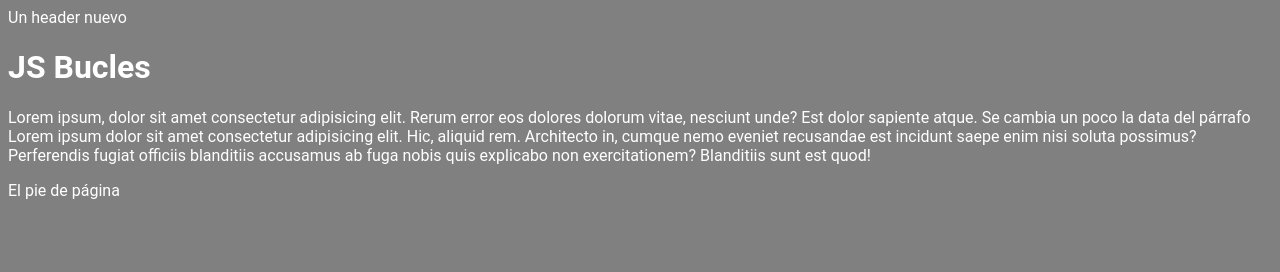
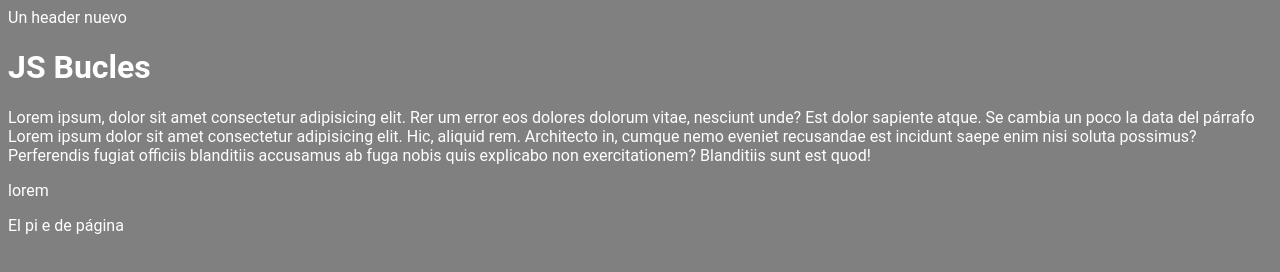
Before and after one commit to agustrova/js-bucles, a plain HTML site: page index.html in a window 1280 px wide. Drawn offline with Linux system fonts and the light colour scheme.

Commit message:
Cambio en el index2

```diff
--- a/index.html
+++ b/index.html
@@ -9,10 +9,13 @@
 <body>
     <head>Un header nuevo </head>
     <h1> JS Bucles    </h1>
-    <p>Lorem ipsum, dolor sit amet consectetur adipisicing elit. Rerum error eos dolores dolorum vitae, nesciunt unde? Est dolor sapiente atque. Se cambia un poco la data del párrafo Lorem ipsum dolor sit amet consectetur adipisicing elit. Hic, aliquid rem. Architecto in, cumque nemo eveniet recusandae est incidunt saepe enim nisi soluta possimus? Perferendis fugiat officiis blanditiis accusamus ab fuga nobis quis explicabo non exercitationem? Blanditiis sunt est quod!
+    <p>Lorem ipsum, dolor sit amet consectetur adipisicing elit. Rer
+        um error eos dolores dolorum vitae, nesciunt unde? Est dolor sapiente atque. Se cambia un poco la data del párrafo Lorem ipsum dolor sit amet consectetur adipisicing elit. Hic, aliquid rem. Architecto in, cumque nemo eveniet recusandae est incidunt saepe enim nisi soluta possimus? Perferendis fugiat officiis blanditiis accusamus ab fuga nobis quis explicabo non exercitationem? Blanditiis sunt est quod!
     </p>
+    <p>lorem</p>
 
-    <footer>El pie de página</footer>
+    <footer>El pi
+        e de página</footer>
 
 
     <script src="/js/while.js"></script>
--- a/js/while.js
+++ b/js/while.js
@@ -1 +1,5 @@
 console.log(`Archivo de bucle white cargado`)
+
+// gir fetch para preguntar si hay cambios en la nube
+// git push es para enviar los cambios en el local hacia la nube
+// git pull origin main
```
